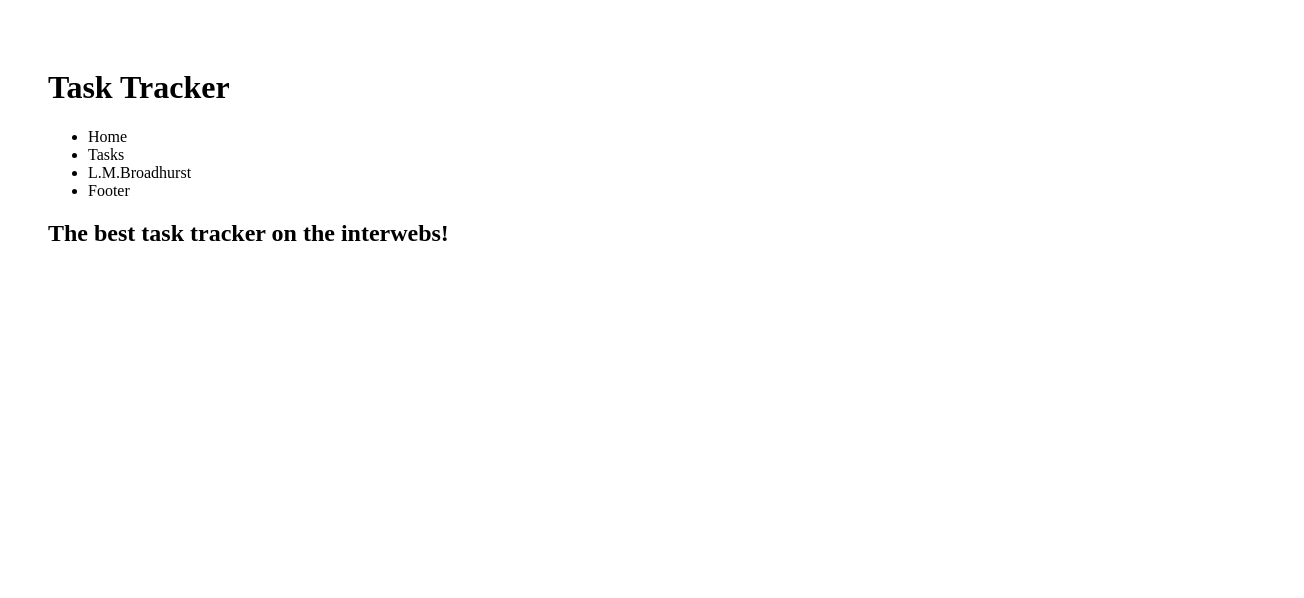
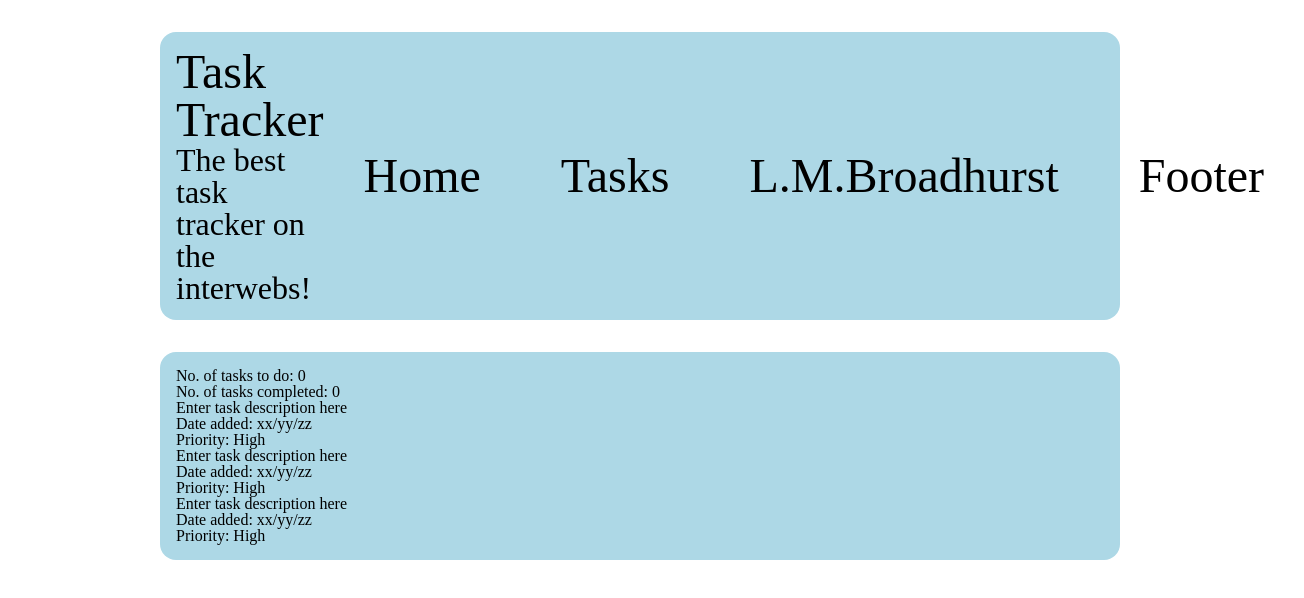
Before and after one commit to LMBroadhurst/self-made-task-tracker, a React (Create React App) app: page / in a window 1280 px wide. Shown: the top 598 px of the page, 1304 px wide, since content can reach past the window. Built offline with nearby package versions, Linux system fonts and the light colour scheme.

Commit message:
moved on to main

```diff
--- a/src/App.css
+++ b/src/App.css
@@ -1,3 +1,3 @@
 body {
-    padding: 1rem;
+    padding: 1rem 5rem;
 }
--- a/src/App.js
+++ b/src/App.js
@@ -1,10 +1,13 @@
+import './reset.css';
 import './App.css';
 import Header from "./components/header/Header.js";
+import Main from './components/main/Main';
 
 const App = () => {
   return (
     <body>
         <Header />
+        <Main />
     </body>
   )
 }
--- /dev/null
+++ b/src/components/header/Header.css
@@ -0,0 +1,20 @@
+header > div {
+    border-radius: 1rem;
+}
+
+header > div {
+    display: flex;
+    flex-wrap: row wrap;
+    justify-content: space-between;
+    align-items: center;
+
+    font-size: 3rem;
+
+    padding: 1rem;
+
+    background-color: lightblue;
+}
+
+h1 + h2 {
+    font-size: 2rem;
+}
--- a/src/components/header/Header.js
+++ b/src/components/header/Header.js
@@ -1,11 +1,17 @@
-import Navbar from "./navbar/Navbar"
+import Navbar from "./navbar/Navbar";
+import "./Header.css";
 
 const Header = () => {
   return (
     <header>
-        <h1>Task Tracker</h1>
-        <Navbar />
-        <h2>The best task tracker on the interwebs!</h2>
+        <div>
+            <div>
+                <h1>Task Tracker</h1>
+                <h2>The best task tracker on the interwebs!</h2>
+            </div>
+
+            <Navbar />
+        </div>
     </header>
   )
 }
--- /dev/null
+++ b/src/components/header/navbar/Navbar.css
@@ -0,0 +1,10 @@
+nav > ul {
+    display: flex;
+    flex-direction: row;
+    justify-content: center;
+    align-content: space-between;
+}
+
+nav > ul > li {
+    padding: 0rem 2.5rem;
+}
--- a/src/components/header/navbar/Navbar.js
+++ b/src/components/header/navbar/Navbar.js
@@ -1,3 +1,5 @@
+import "./Navbar.css";
+
 const Navbar = () => {
   return (
     <nav>
--- /dev/null
+++ b/src/components/main/Main.css
@@ -0,0 +1,6 @@
+main {
+        border-radius: 1rem;
+        background-color: lightblue;
+        padding: 1rem;
+        margin: 2rem 0rem;
+}
--- /dev/null
+++ b/src/components/main/Main.js
@@ -0,0 +1,32 @@
+import "./Main.css";
+
+const Main = () => {
+  return (
+    <main>
+        <section className="toDoCompleted">
+            <h3>No. of tasks to do: 0</h3>
+            <h3>No. of tasks completed: 0</h3>
+        </section>
+
+        <section className="dummyTask task1">
+            <p>Enter task description here</p>
+            <p>Date added: xx/yy/zz</p>
+            <p>Priority: High</p>
+        </section>
+
+        <section className="dummyTask task2">
+            <p>Enter task description here</p>
+            <p>Date added: xx/yy/zz</p>
+            <p>Priority: High</p>
+        </section>
+
+        <section className="dummyTask task3">
+            <p>Enter task description here</p>
+            <p>Date added: xx/yy/zz</p>
+            <p>Priority: High</p>
+        </section>
+    </main>
+  )
+}
+
+export default Main
--- /dev/null
+++ b/src/reset.css
@@ -0,0 +1,47 @@
+/* http://meyerweb.com/eric/tools/css/reset/
+   v2.0 | 20110126
+   License: none (public domain)
+*/
+html, body, div, span, applet, object, iframe,
+h1, h2, h3, h4, h5, h6, p, blockquote, pre,
+a, abbr, acronym, address, big, cite, code,
+del, dfn, em, img, ins, kbd, q, s, samp,
+small, strike, strong, sub, sup, tt, var,
+b, u, i, center,
+dl, dt, dd, ol, ul, li,
+fieldset, form, label, legend,
+table, caption, tbody, tfoot, thead, tr, th, td,
+article, aside, canvas, details, embed,
+figure, figcaption, footer, header, hgroup,
+menu, nav, output, ruby, section, summary,
+time, mark, audio, video {
+	margin: 0;
+	padding: 0;
+	border: 0;
+	font-size: 100%;
+	font: inherit;
+	vertical-align: baseline;
+}
+/* HTML5 display-role reset for older browsers */
+article, aside, details, figcaption, figure,
+footer, header, hgroup, menu, nav, section {
+	display: block;
+}
+body {
+	line-height: 1;
+}
+ol, ul {
+	list-style: none;
+}
+blockquote, q {
+	quotes: none;
+}
+blockquote:before, blockquote:after,
+q:before, q:after {
+	content: '';
+	content: none;
+}
+table {
+	border-collapse: collapse;
+	border-spacing: 0;
+}
```
